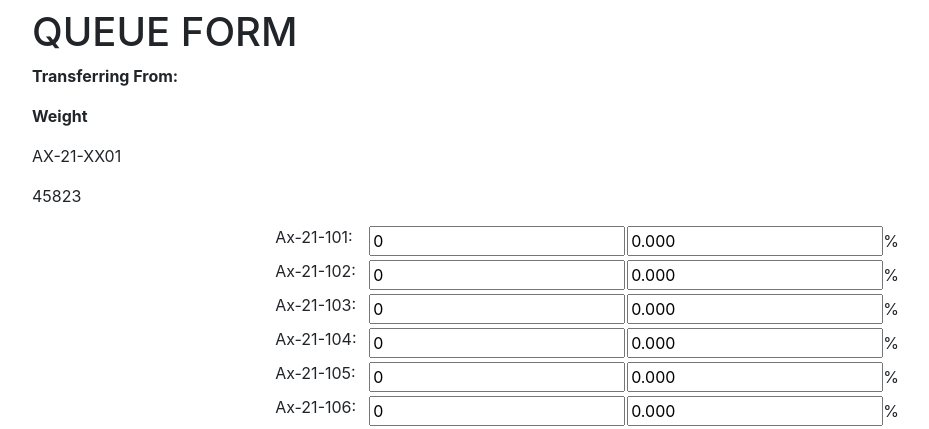
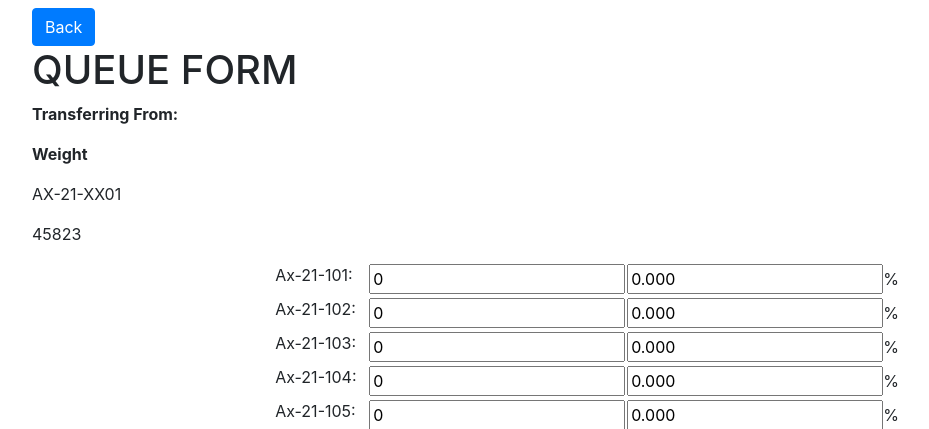
Before and after one commit to Lance-Easley/FACT-Prototype, a Django app: a page that uses templates/queueform.html in a window 1280 px wide. Shown: the part 56-485 px from the top of the page, without its empty margins (53-982 px from the left). Run offline with Django 3.2, Linux system fonts and the light colour scheme; data comes from the database, SQL or seed files in the repository; some libraries are stand-ins or nearby versions.

Commit message:
added bread crumb trail

```diff
--- a/templates/pending.html
+++ b/templates/pending.html
@@ -113,10 +113,9 @@
 {%block content %}
 
 <!-- contract information -->
+ <a href="{{ request.META.HTTP_REFERER }}" class="btn btn-primary">Back</a>
 <div id="__pending">
-  <a href="{{ request.META.HTTP_REFERER }}" class="btn btn-primary">Back</a>
   <h1 id="title" class="text-center">FACT - Cargo Transfer PENDING</h1>
-
   <section id="contract-info">
     <div class="info-field">
       <p><b>Contract NO.:</b></p>
--- a/templates/queueform.html
+++ b/templates/queueform.html
@@ -6,6 +6,7 @@
 
 {% block content %}
 <div id="__queueform">
+  <a href="{{ request.META.HTTP_REFERER }}" class="btn btn-primary">Back</a>
   <h1 id="title">QUEUE FORM</h1>
   <section id="contract-info" class= "border-line">
     <div class="info-field">
```
